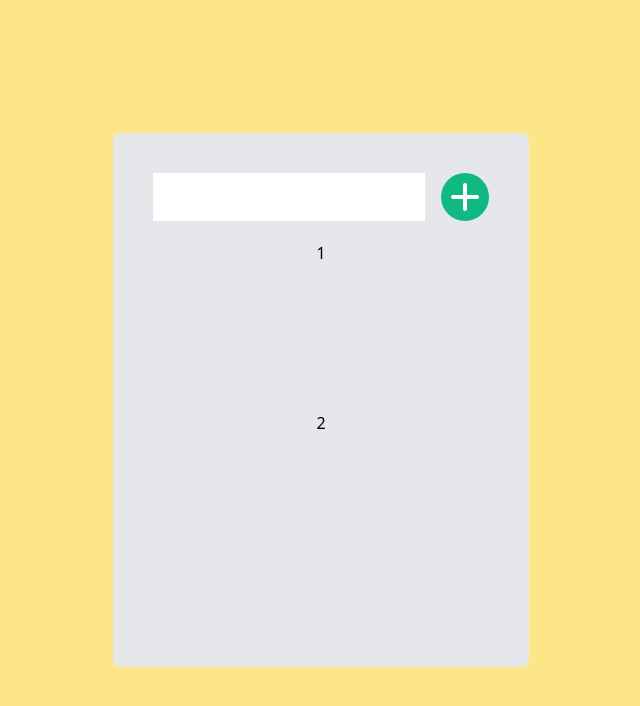
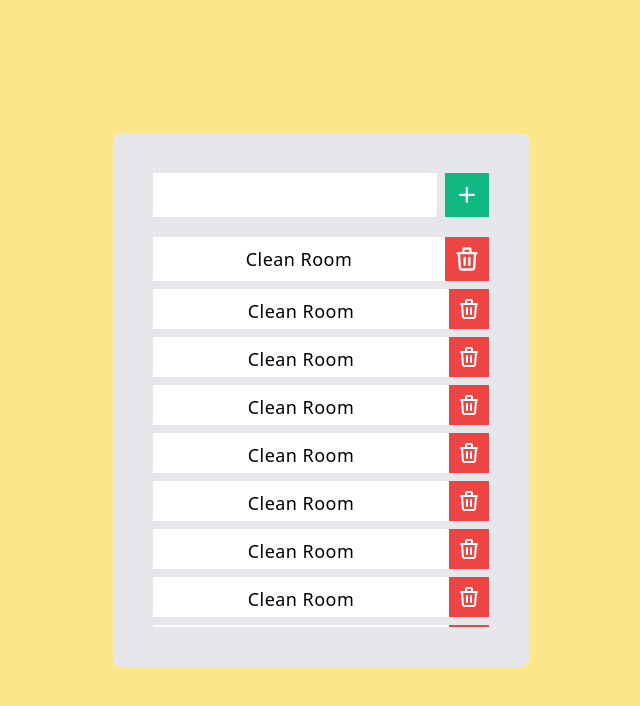
Before and after one commit to pavilandoangelo/todo-list, a React (Create React App) app: page / in a window 1280 px wide. Shown: the top 706 px of the page, without its empty margins (319-959 px from the left). Built offline with nearby package versions, Linux system fonts and the light colour scheme.

Commit message:
✅ Update UI

```diff
--- a/src/App.js
+++ b/src/App.js
@@ -3,17 +3,104 @@ function App() {
     <div className="container h-screen mx-auto px-4 bg-yellow-200 font-sans subpixel-antialiased">
       <div className="flex flex-row h-full w-full justify-center items-center">
         <div className="flex flex-col h-2/3 w-1/3 bg-gray-200 text-center content-center p-10 rounded-lg space-y-5">
-          <div className="flex flex-row h-12 w-full space-x-4">
+          <div className="flex flex-row h-12 w-full space-x-2">
             <input className="flex-grow h-full w-11/12 focus:outline-none focus:ring focus:ring-blue-200 text-xl px-2" />
-            <button className="flex-initial h-full bg-green-500 rounded-full focus:outline-none focus:ring focus:ring-blue-200 ">
+            <button className="flex-initial h-full p-2 bg-green-500 focus:outline-none focus:ring focus:ring-blue-200 ">
               <svg className="h-full fill text-white" xmlns="http://www.w3.org/2000/svg" fill="none" viewBox="0 0 24 24" stroke="currentColor">
                 <path strokeLinecap="round" strokeLinejoin="round" strokeWidth={2} d="M12 6v6m0 0v6m0-6h6m-6 0H6" />
               </svg>
             </button>
           </div>
-          <div className="h-3/4 w-full grid grid-cols-1">
-            <div>1</div>
-            <div>2</div>
+          <div className="w-full flex flex-col justify-start space-y-2 overflow-y-scroll">
+            <div className="w-full flex flex-row">
+              <div className="flex-grow h-full w-11/12 bg-white text-center p-2 text-lg font-normal tracking-wide whitespace-normal break-all">
+                <span className="h-auto">Clean Room</span>
+              </div>
+              <button className="flex-initial h-full bg-red-500 p-2 focus:outline-none focus:ring focus:ring-blue-200 ">
+                <svg className="h-full fill text-white" xmlns="http://www.w3.org/2000/svg" fill="none" viewBox="0 0 24 24" stroke="currentColor">
+                  <path strokeLinecap="round" strokeLinejoin="round" strokeWidth={2} d="M19 7l-.867 12.142A2 2 0 0116.138 21H7.862a2 2 0 01-1.995-1.858L5 7m5 4v6m4-6v6m1-10V4a1 1 0 00-1-1h-4a1 1 0 00-1 1v3M4 7h16" />
+                </svg>
+              </button>
+            </div>
+            <div className="w-full h-10 flex flex-row">
+              <div className="flex-grow h-full w-11/12 bg-white text-center p-2 text-lg font-normal tracking-wide whitespace-normal break-all">
+                <span className="h-auto">Clean Room</span>
+              </div>
+              <button className="flex-initial h-full bg-red-500 p-2 focus:outline-none focus:ring focus:ring-blue-200 ">
+                <svg className="h-full fill text-white" xmlns="http://www.w3.org/2000/svg" fill="none" viewBox="0 0 24 24" stroke="currentColor">
+                  <path strokeLinecap="round" strokeLinejoin="round" strokeWidth={2} d="M19 7l-.867 12.142A2 2 0 0116.138 21H7.862a2 2 0 01-1.995-1.858L5 7m5 4v6m4-6v6m1-10V4a1 1 0 00-1-1h-4a1 1 0 00-1 1v3M4 7h16" />
+                </svg>
+              </button>
+            </div>
+            <div className="w-full h-10 flex flex-row">
+              <div className="flex-grow h-full w-11/12 bg-white text-center p-2 text-lg font-normal tracking-wide whitespace-normal break-all">
+                <span className="h-auto">Clean Room</span>
+              </div>
+              <button className="flex-initial h-full bg-red-500 p-2 focus:outline-none focus:ring focus:ring-blue-200 ">
+                <svg className="h-full fill text-white" xmlns="http://www.w3.org/2000/svg" fill="none" viewBox="0 0 24 24" stroke="currentColor">
+                  <path strokeLinecap="round" strokeLinejoin="round" strokeWidth={2} d="M19 7l-.867 12.142A2 2 0 0116.138 21H7.862a2 2 0 01-1.995-1.858L5 7m5 4v6m4-6v6m1-10V4a1 1 0 00-1-1h-4a1 1 0 00-1 1v3M4 7h16" />
+                </svg>
+              </button>
+            </div>
+            <div className="w-full h-10 flex flex-row">
+              <div className="flex-grow h-full w-11/12 bg-white text-center p-2 text-lg font-normal tracking-wide whitespace-normal break-all">
+                <span className="h-auto">Clean Room</span>
+              </div>
+              <button className="flex-initial h-full bg-red-500 p-2 focus:outline-none focus:ring focus:ring-blue-200 ">
+                <svg className="h-full fill text-white" xmlns="http://www.w3.org/2000/svg" fill="none" viewBox="0 0 24 24" stroke="currentColor">
+                  <path strokeLinecap="round" strokeLinejoin="round" strokeWidth={2} d="M19 7l-.867 12.142A2 2 0 0116.138 21H7.862a2 2 0 01-1.995-1.858L5 7m5 4v6m4-6v6m1-10V4a1 1 0 00-1-1h-4a1 1 0 00-1 1v3M4 7h16" />
+                </svg>
+              </button>
+            </div>
+            <div className="w-full h-10 flex flex-row">
+              <div className="flex-grow h-full w-11/12 bg-white text-center p-2 text-lg font-normal tracking-wide whitespace-normal break-all">
+                <span className="h-auto">Clean Room</span>
+              </div>
+              <button className="flex-initial h-full bg-red-500 p-2 focus:outline-none focus:ring focus:ring-blue-200 ">
+                <svg className="h-full fill text-white" xmlns="http://www.w3.org/2000/svg" fill="none" viewBox="0 0 24 24" stroke="currentColor">
+                  <path strokeLinecap="round" strokeLinejoin="round" strokeWidth={2} d="M19 7l-.867 12.142A2 2 0 0116.138 21H7.862a2 2 0 01-1.995-1.858L5 7m5 4v6m4-6v6m1-10V4a1 1 0 00-1-1h-4a1 1 0 00-1 1v3M4 7h16" />
+                </svg>
+              </button>
+            </div>
+            <div className="w-full h-10 flex flex-row">
+              <div className="flex-grow h-full w-11/12 bg-white text-center p-2 text-lg font-normal tracking-wide whitespace-normal break-all">
+                <span className="h-auto">Clean Room</span>
+              </div>
+              <button className="flex-initial h-full bg-red-500 p-2 focus:outline-none focus:ring focus:ring-blue-200 ">
+                <svg className="h-full fill text-white" xmlns="http://www.w3.org/2000/svg" fill="none" viewBox="0 0 24 24" stroke="currentColor">
+                  <path strokeLinecap="round" strokeLinejoin="round" strokeWidth={2} d="M19 7l-.867 12.142A2 2 0 0116.138 21H7.862a2 2 0 01-1.995-1.858L5 7m5 4v6m4-6v6m1-10V4a1 1 0 00-1-1h-4a1 1 0 00-1 1v3M4 7h16" />
+                </svg>
+              </button>
+            </div><div className="w-full h-10 flex flex-row">
+              <div className="flex-grow h-full w-11/12 bg-white text-center p-2 text-lg font-normal tracking-wide whitespace-normal break-all">
+                <span className="h-auto">Clean Room</span>
+              </div>
+              <button className="flex-initial h-full bg-red-500 p-2 focus:outline-none focus:ring focus:ring-blue-200 ">
+                <svg className="h-full fill text-white" xmlns="http://www.w3.org/2000/svg" fill="none" viewBox="0 0 24 24" stroke="currentColor">
+                  <path strokeLinecap="round" strokeLinejoin="round" strokeWidth={2} d="M19 7l-.867 12.142A2 2 0 0116.138 21H7.862a2 2 0 01-1.995-1.858L5 7m5 4v6m4-6v6m1-10V4a1 1 0 00-1-1h-4a1 1 0 00-1 1v3M4 7h16" />
+                </svg>
+              </button>
+            </div>
+            <div className="w-full h-10 flex flex-row">
+              <div className="flex-grow h-full w-11/12 bg-white text-center p-2 text-lg font-normal tracking-wide whitespace-normal break-all">
+                <span className="h-auto">Clean Room</span>
+              </div>
+              <button className="flex-initial h-full bg-red-500 p-2 focus:outline-none focus:ring focus:ring-blue-200 ">
+                <svg className="h-full fill text-white" xmlns="http://www.w3.org/2000/svg" fill="none" viewBox="0 0 24 24" stroke="currentColor">
+                  <path strokeLinecap="round" strokeLinejoin="round" strokeWidth={2} d="M19 7l-.867 12.142A2 2 0 0116.138 21H7.862a2 2 0 01-1.995-1.858L5 7m5 4v6m4-6v6m1-10V4a1 1 0 00-1-1h-4a1 1 0 00-1 1v3M4 7h16" />
+                </svg>
+              </button>
+            </div>
+            <div className="w-full h-10 flex flex-row">
+              <div className="flex-grow h-full w-11/12 bg-white text-center p-2 text-lg font-normal tracking-wide whitespace-normal break-all">
+                <span className="h-auto">Clean Room</span>
+              </div>
+              <button className="flex-initial h-full bg-red-500 p-2 focus:outline-none focus:ring focus:ring-blue-200 ">
+                <svg className="h-full fill text-white" xmlns="http://www.w3.org/2000/svg" fill="none" viewBox="0 0 24 24" stroke="currentColor">
+                  <path strokeLinecap="round" strokeLinejoin="round" strokeWidth={2} d="M19 7l-.867 12.142A2 2 0 0116.138 21H7.862a2 2 0 01-1.995-1.858L5 7m5 4v6m4-6v6m1-10V4a1 1 0 00-1-1h-4a1 1 0 00-1 1v3M4 7h16" />
+                </svg>
+              </button>
+            </div>
           </div>
         </div>
       </div>
--- a/src/index.css
+++ b/src/index.css
@@ -2,10 +2,26 @@
 @tailwind components;
 @tailwind utilities;
 
-.bg-pantone-yellow {
-  background-color: #F5DF4D
+html {
+  scroll-behavior: smooth;
 }
 
-.bg-pantone-ultimate-gray {
-  background-color: #939597;
+/* width */
+::-webkit-scrollbar {
+  width: 5px;
 }
+
+/* Track */
+::-webkit-scrollbar-track {
+  @apply bg-yellow-200
+}
+
+/* Handle */
+::-webkit-scrollbar-thumb {
+  @apply bg-gray-200
+}
+
+/* Handle on hover */
+::-webkit-scrollbar-thumb:hover {
+  @apply bg-gray-200
+}
```
